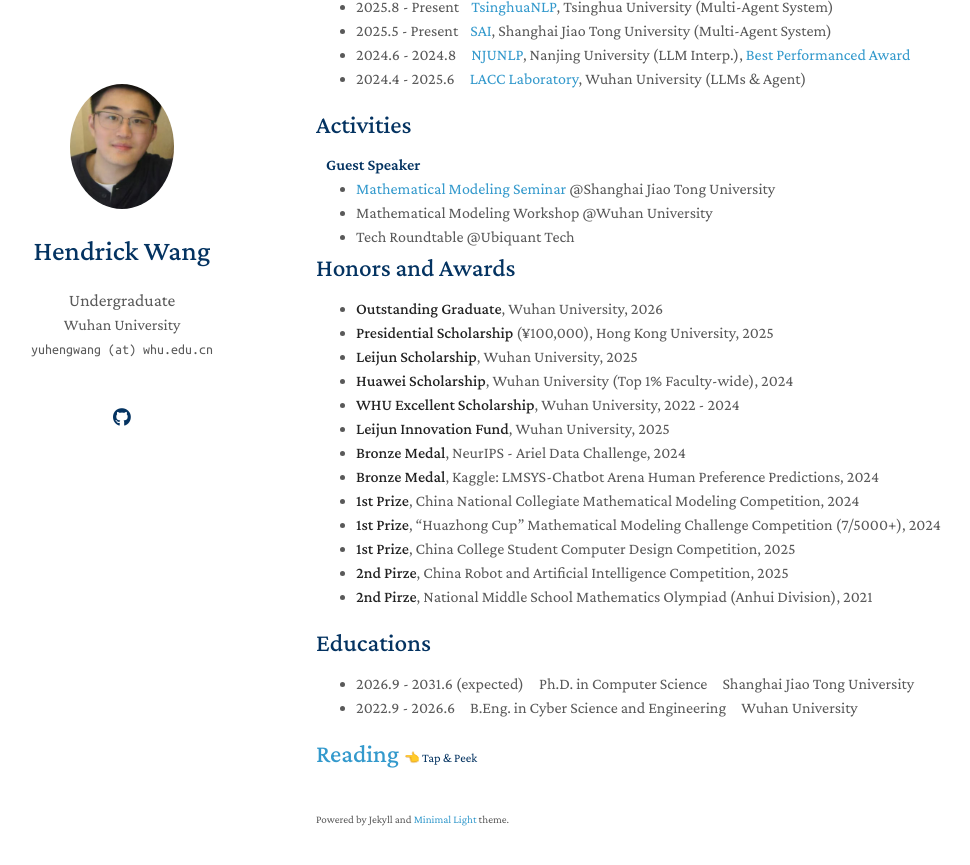
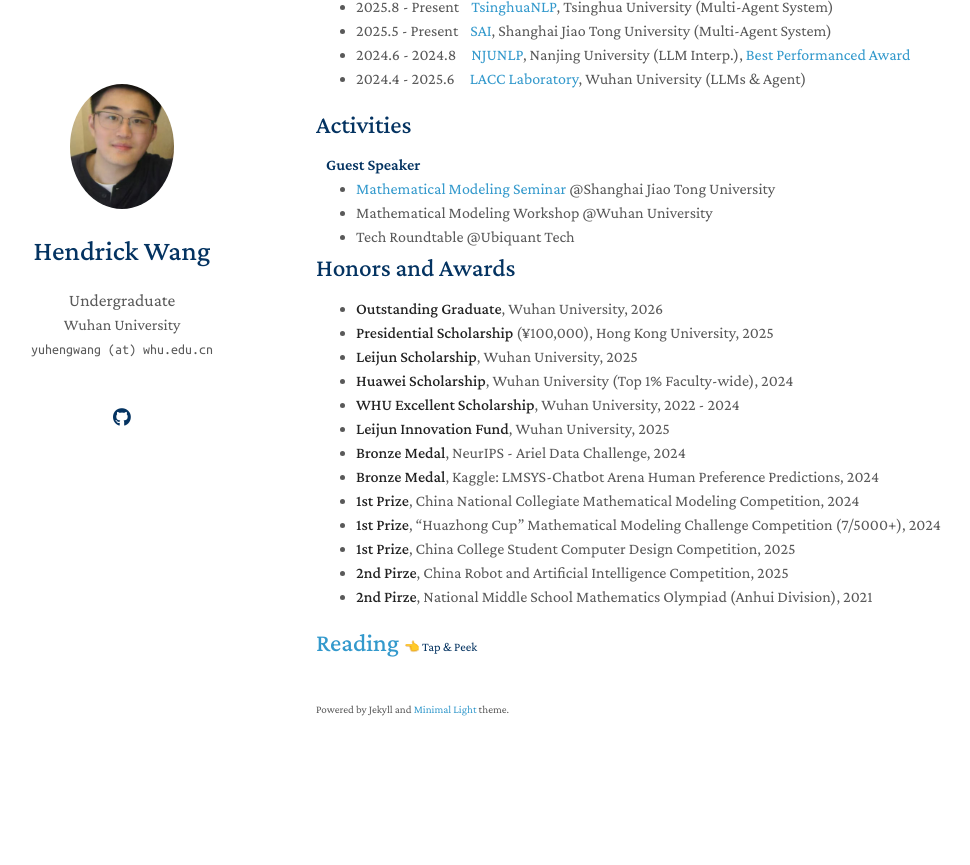
Before and after one commit to hendrick-wang/hendrick-wang.github.io, a Jekyll site: the page built from index.md, in a window 1280 px wide and 900 px high, scrolled down 1440 px. Shown: the top 865 px of the window, without its empty margins (154-1124 px from the left). Built offline with Jekyll 4.4.1, drawn with Linux system fonts in a browser that asks for light colours; a style sheet for code colours, icons or effects is not loaded; after the commit the page ends 2230 px from its top, so only the background shows below that.

Commit message:
delete educations

```diff
--- a/index.md
+++ b/index.md
@@ -37,11 +37,6 @@
 - **2nd Pirze**, China Robot and Artificial Intelligence Competition, 2025
 - **2nd Pirze**, National Middle School Mathematics Olympiad (Anhui Division), 2021
 
-## Educations
-- 2026.9 - 2031.6 (expected)&nbsp;&nbsp;&nbsp;&nbsp; Ph.D. in Computer Science&nbsp;&nbsp;&nbsp;&nbsp;&nbsp;Shanghai Jiao Tong University
-- 2022.9 - 2026.6&nbsp;&nbsp;&nbsp;&nbsp;&nbsp;B.Eng. in Cyber Science and Engineering&nbsp;&nbsp;&nbsp;&nbsp;&nbsp;Wuhan University
-
-
 <div style="text-align:center;">
 <script type="text/javascript" id="clustrmaps" src="//cdn.clustrmaps.com/map_v2.js?cl=080808&w=300&t=n&d=CDa45gcVbHMkYeGjy6txqLqLqGnNv-a3cM0ZFJU9vWA&co=ffffff&cmo=3acc3a&cmn=ff5353&ct=808080"></script>
 </div>
```
